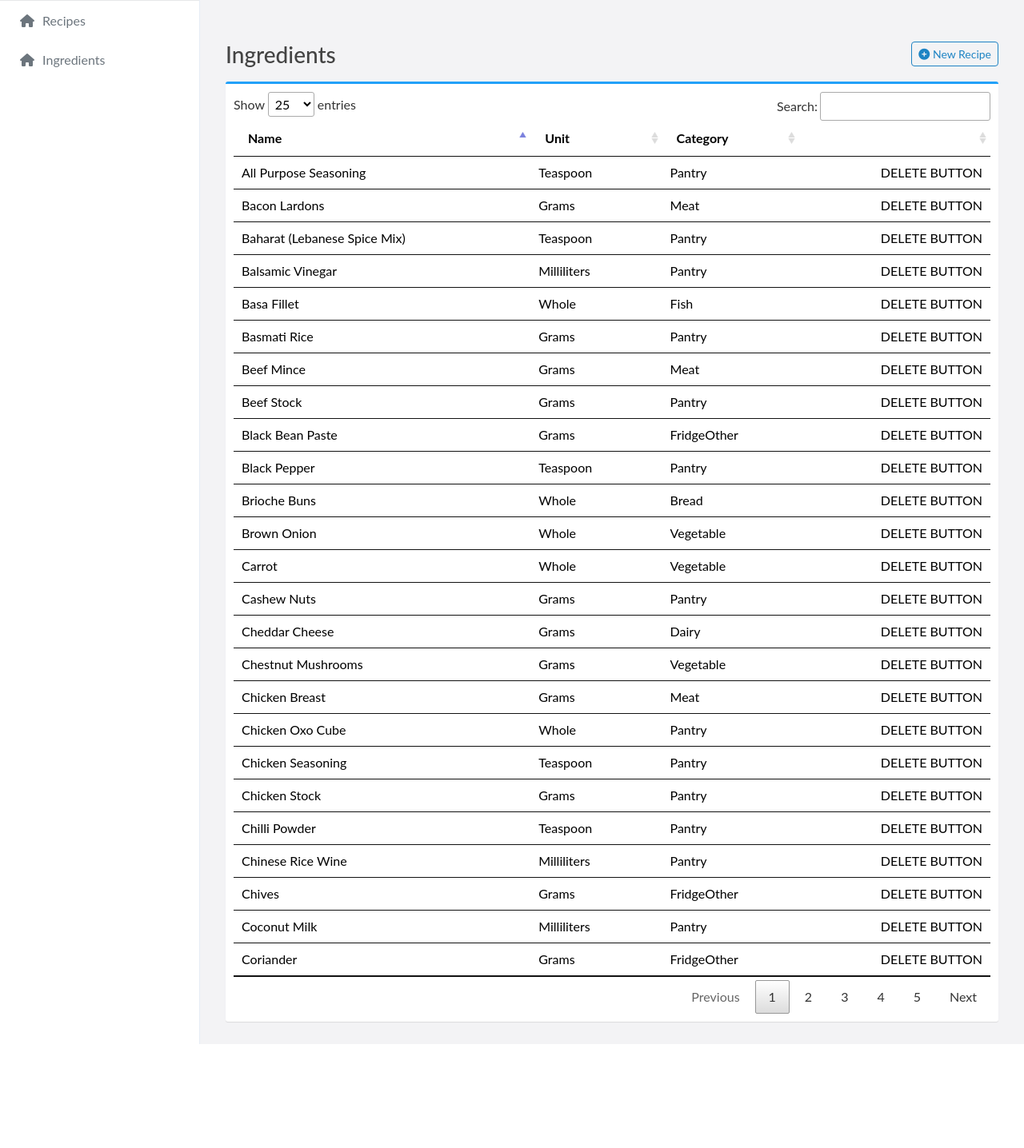
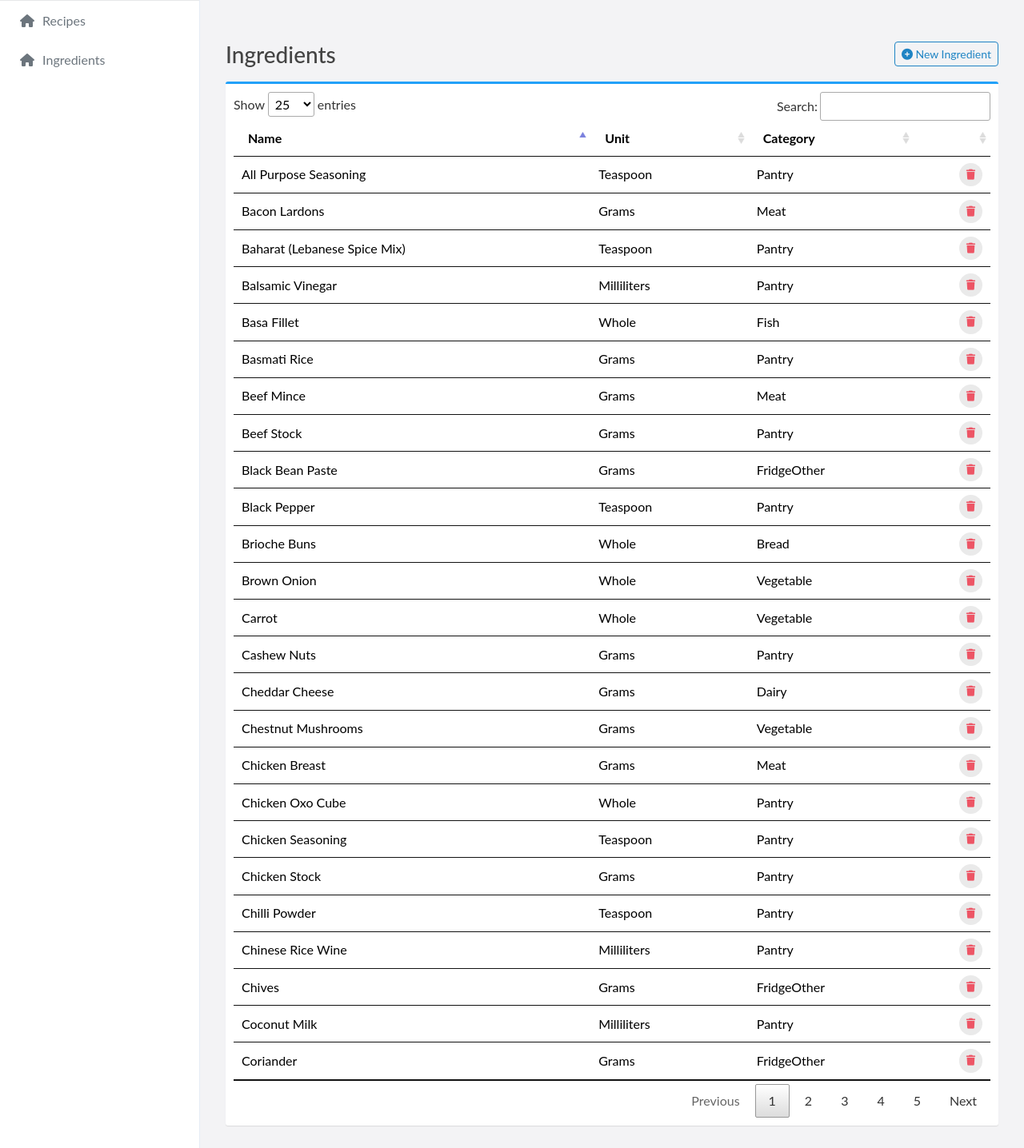
Before and after one commit to jackdevonshire/Meal-Planner, a Flask app: page /ingredients in a window 1280 px wide. Shown: the part 54-1490 px from the top of the page at 80% size. Before the commit the page ends 1360 px from the top, so only its background shows below. Run offline with Flask 3, Linux system fonts and the light colour scheme; some libraries are stand-ins or nearby versions; some web fonts are replaced.

Commit message:
Can now add/remove ingredients

```diff
--- a/app.py
+++ b/app.py
@@ -57,7 +57,7 @@ def get_recipes():
     return jsonify([{'id': r.id, 'name': r.name, 'source': r.source} for r in recipes])
 
 
-@app.route('/api//recipe/<int:id>', methods=['GET'])
+@app.route('/api/recipe/<int:id>', methods=['GET'])
 def get_recipe(id):
     recipe = session.query(Recipe).filter_by(id=id).first()
     if not recipe:
@@ -185,6 +185,16 @@ def move_recipe_step(recipe_id, step_number, amount):
     session.commit()
     return jsonify({'message': 'Step moved successfully'})
 
+@app.route('/api/ingredient', methods=['POST'])
+def add_ingredient():
+    data = request.json
+    Ingredient().add_ingredient(data.get('name'), data.get('unitType'), data.get('categoryType'))
+    return jsonify({'message': 'Ingredient added successfully'})
+
+@app.route('/api/ingredient/<ingredient_id>', methods=['DELETE'])
+def remove_ingredient(ingredient_id):
+    Ingredient().remove_ingredient(ingredient_id)
+    return jsonify({'message': 'Ingredient removed successfully'})
 
 if __name__ == '__main__':
     app.run(debug=True)
--- a/templates/ingredients.html
+++ b/templates/ingredients.html
@@ -12,7 +12,7 @@
       <div class="container">
          <div class="page-title">
             <h3>Ingredients
-               <button class="btn btn-sm btn-outline-primary float-end" type="button" class="btn btn-primary" data-bs-toggle="modal" data-bs-target="#createRecipeModal"><i class="fas fa-plus-circle"></i> New Recipe</button>
+               <button class="btn btn-sm btn-outline-primary float-end" type="button" class="btn btn-primary" data-bs-toggle="modal" data-bs-target="#createIngredientModal"><i class="fas fa-plus-circle"></i> New Ingredient</button>
             </h3>
          </div>
          <div class="box box-primary">
@@ -34,7 +34,7 @@
                                     <td>{{ingredient['UnitType']}}</td>
                                     <td>{{ingredient['CategoryType']}}</td>
                                     <td class="text-end">
-                                        DELETE BUTTON
+                                        <button onclick="deleteIngredient({{ingredient['Id']}})" class="btn btn-outline-danger btn-rounded"><i class="fas fa-trash"></i></button>
                                     </td>
                                  </tr>
                               {% endfor %}
@@ -50,92 +50,108 @@
 </div>
 
 <!-- Modal -->
-<div class="modal fade" id="createRecipeModal" tabindex="-1" aria-labelledby="createRecipeModalLabel" aria-hidden="true">
+<div class="modal fade" id="createIngredientModal" tabindex="-1" aria-labelledby="createIngredientModal" aria-hidden="true">
   <div class="modal-dialog">
     <div class="modal-content">
       <div class="modal-header">
-        <h5 class="modal-title" id="exampleModalLabel">Add Recipe</h5>
+        <h5 class="modal-title" id="exampleModalLabel">Add Ingredient</h5>
         <button type="button" class="btn-close" data-bs-dismiss="modal" aria-label="Close"></button>
       </div>
       <div class="modal-body">
         <div class="mb-3">
-            <label for="configName" class="form-label">Name</label>
-            <input id="configName" type="text" name="configName" placeholder="Recipe Name" class="form-control" required>
+            <label for="name" class="form-label">Name</label>
+            <input id="name" type="text" name="name" placeholder="Ingredient Name" class="form-control" required>
         </div>
         <div class="mb-3">
-            <label for="configSource" class="form-label">Source</label>
-            <input id="configSource" type="text" name="configSource" placeholder="Recipe Source" class="form-control">
+            <label for="unitType" class="form-label">Unit</label>
+            <select class="form-control" id="unitType" name="unitType">
+                <option value="1">Whole</option>
+                <option value="2">Milliliters</option>
+                <option value="3">Grams</option>
+                <option value="4">Teaspoon</option>
+                <option value="5">TableSpoon</option>
+            </select>
         </div>
         <div class="mb-3">
-            <label for="configPrepTime" class="form-label">Prep Time (mins)</label>
-            <input id="configPrepTime" type="number" name="configPrepTime" placeholder="Preparation Time" class="form-control">
-        </div>
-        <div class="mb-3">
-            <label for="configTotalTime" class="form-label">Total Time (mins)</label>
-            <input id="configTotalTime" type="number" name="configTotalTime" placeholder="Total Time" class="form-control">
-        </div>
-        <div class="mb-3">
-            <label for="configType" class="form-label">Type</label>
-            <select class="form-control" id="configType" name="configType">
-                <option value="1">Breakfast</option>
-                <option value="2">Main</option>
-                <option value="3">Side</option>
-                <option value="4">Dessert</option>
+            <label for="categoryType" class="form-label">Category</label>
+            <select class="form-control" id="categoryType" name="categoryType">
+                <option value="1">Meat</option>
+                <option value="2">Fish</option>
+                <option value="3">Dairy</option>
+                <option value="4">Vegetable</option>
+                <option value="5">Pantry</option>
+                <option value="6">Fridge Other</option>
+                <option value="7">Bread</option>
             </select>
         </div>
       </div>
       <div class="modal-footer">
         <button type="button" class="btn btn-secondary" data-bs-dismiss="modal">Close</button>
-        <button type="button" onClick="addNewRecipe()" class="btn btn-primary">Add</button>
+        <button type="button" onClick="addNewIngredient()" class="btn btn-primary">Add</button>
       </div>
     </div>
   </div>
 </div>
 
 <script>
-   async function addNewRecipe() {
-       // Get input values
-       const name = document.getElementById("configName").value.trim();
-       const source = document.getElementById("configSource").value.trim();
-       const prepTime = document.getElementById("configPrepTime").value.trim();
-       const totalTime = document.getElementById("configTotalTime").value.trim();
-       const type = document.getElementById("configType").value.trim();
-
-       // Validate required field (name)
-       if (!name) {
-           alert("Recipe name is required.");
-           return;
-       }
-
+   async function deleteIngredient(ingredientId) {
        // Prepare request payload
-       const recipeData = {
-           name: name,
-           source: source || null,
-           prep_time: prepTime ? parseInt(prepTime) : null,
-           total_time: totalTime ? parseInt(totalTime) : null,
-           type: type
-       };
 
        try {
-           const response = await fetch('/api/recipe', {
-               method: 'POST',
+           const response = await fetch('/api/ingredient/' + ingredientId, {
+               method: 'DELETE',
                headers: {
                    'Content-Type': 'application/json'
-               },
-               body: JSON.stringify(recipeData)
+               }
            });
 
            const result = await response.json();
 
            if (response.ok) {
-               alert("Recipe added successfully!");
                location.reload(); // Refresh page to update the table
            } else {
                alert("Error: " + result.error);
            }
        } catch (error) {
-           console.error("Failed to add recipe:", error);
-           alert("An error occurred while adding the recipe.");
+           console.error("Failed to delete ingredient:", error);
+       }
+   }
+
+   async function addNewIngredient() {
+       // Get input values
+       const name = document.getElementById("name").value.trim();
+       const unitType = document.getElementById("unitType").value;
+       const categoryType = document.getElementById("categoryType").value;
+
+        if (!name || !unitType || !categoryType) {
+            return;
+        }
+
+       // Prepare request payload
+       const ingredientData = {
+           name: name,
+           unitType: unitType,
+           categoryType: categoryType
+       };
+
+       try {
+           const response = await fetch('/api/ingredient', {
+               method: 'POST',
+               headers: {
+                   'Content-Type': 'application/json'
+               },
+               body: JSON.stringify(ingredientData)
+           });
+
+           const result = await response.json();
+
+           if (response.ok) {
+               location.reload(); // Refresh page to update the table
+           } else {
+               alert("Error: " + result.error);
+           }
+       } catch (error) {
+           console.error("Failed to add ingredient:", error);
        }
    }
 
```
Also changed, not shown: meals.db.
